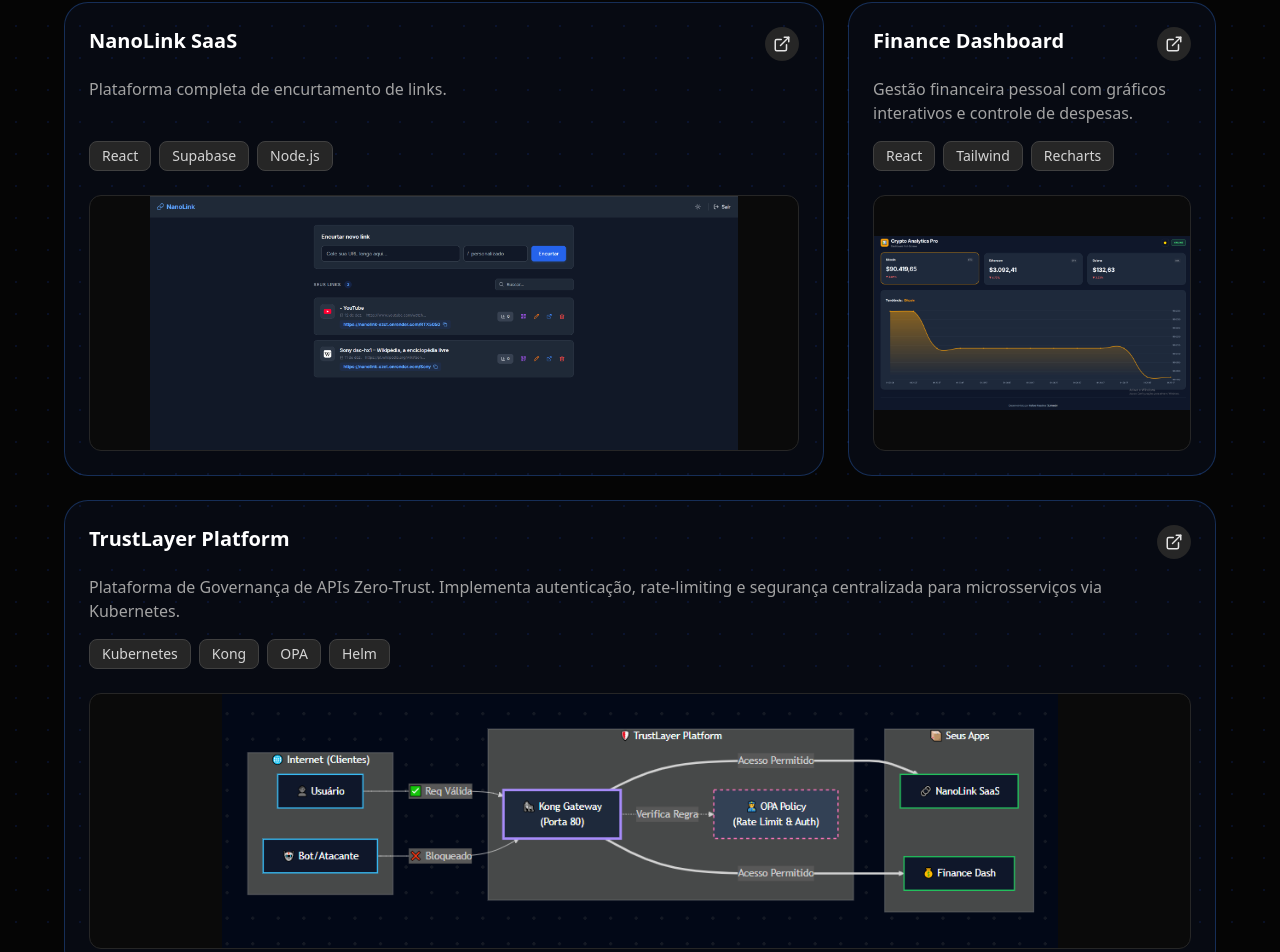
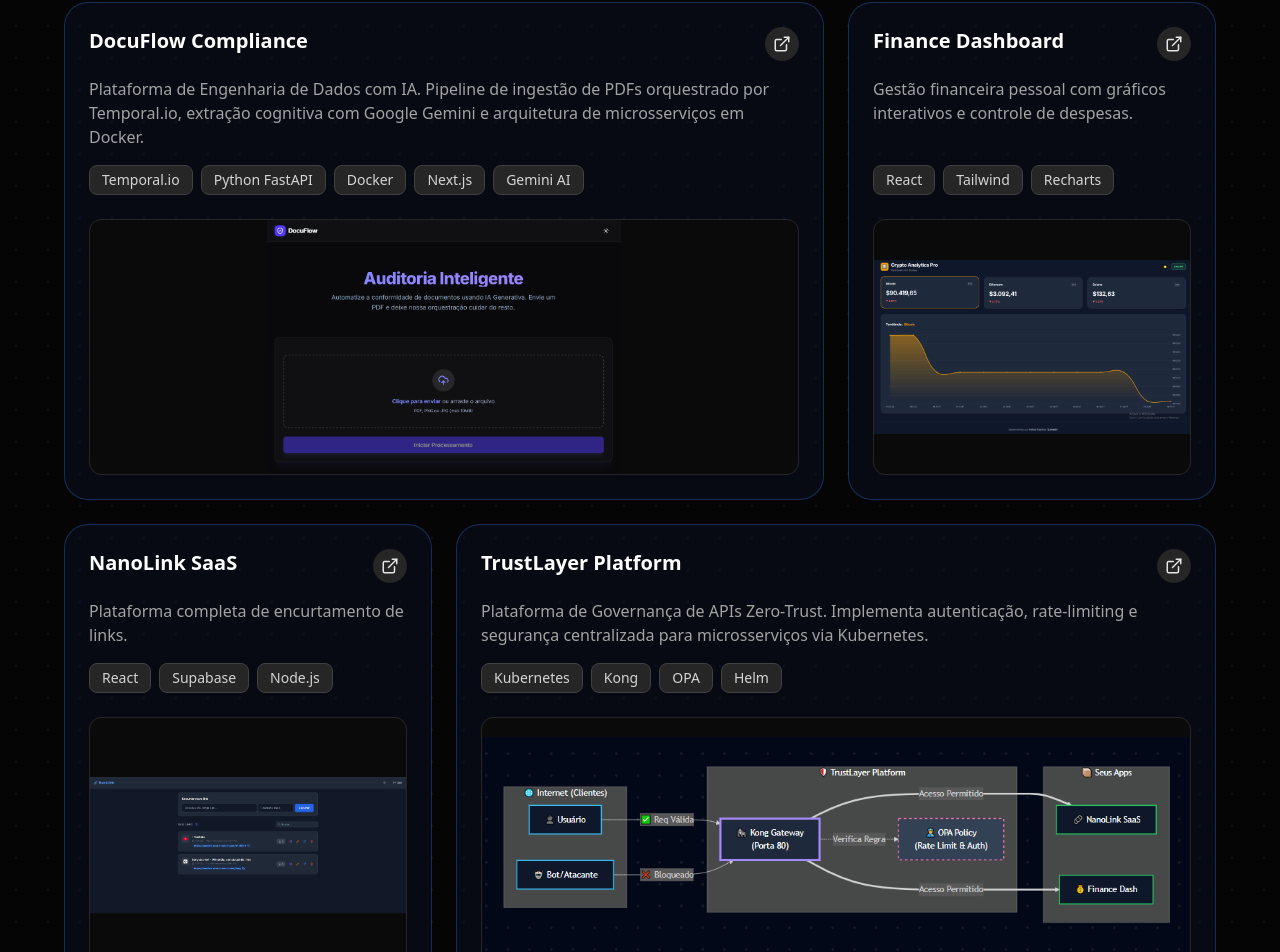
Before and after one commit to FassinaRafael/portfolio-Rafael, a React (Vite) app: page / in a window 1280 px wide. Shown: the part 406-1358 px from the top of the page. Built offline with nearby package versions, Linux system fonts and the light colour scheme.

Commit message:
feat: Docuflow

```diff
--- a/src/App.jsx
+++ b/src/App.jsx
@@ -39,6 +39,8 @@
                 "SQL",
                 "Kubernetes",
                 "Docker",
+                "PostgreSQL",
+                "Python",
               ].map((tech) => (
                 <TechBadge key={tech} name={tech} />
               ))}
--- a/src/data/projects.js
+++ b/src/data/projects.js
@@ -1,12 +1,13 @@
 export const projects = [
   {
     id: 1,
-    title: "NanoLink SaaS",
-    description: "Plataforma completa de encurtamento de links.",
-    tags: ["React", "Supabase", "Node.js"],
-    link: "https://nano-link-iota.vercel.app",
-    className: "md:col-span-2", // Controle de tamanho no grid
-    imgUrl: "/nanolink.png",
+    title: "DocuFlow Compliance",
+    description:
+      "Plataforma de Engenharia de Dados com IA. Pipeline de ingestão de PDFs orquestrado por Temporal.io, extração cognitiva com Google Gemini e arquitetura de microsserviços em Docker.",
+    tags: ["Temporal.io", "Python FastAPI", "Docker", "Next.js", "Gemini AI"],
+    link: "https://github.com/FassinaRafael/docuflow-compliance", // Link do seu repo
+    className: "md:col-span-2", // Destaque grande
+    imgUrl: "/docuflow.png", // Veja instrução abaixo sobre a imagem
   },
   {
     id: 2,
@@ -15,17 +16,26 @@
       "Gestão financeira pessoal com gráficos interativos e controle de despesas.",
     tags: ["React", "Tailwind", "Recharts"],
     link: "https://financial-dashboard-blue-three.vercel.app/",
-    className: "md:col-span-1", // Ocupa 1 coluna (card menor)
+    className: "md:col-span-1",
     imgUrl: "/finance.png",
   },
   {
     id: 3,
+    title: "NanoLink SaaS",
+    description: "Plataforma completa de encurtamento de links.",
+    tags: ["React", "Supabase", "Node.js"],
+    link: "https://nano-link-iota.vercel.app",
+    className: "md:col-span-1",
+    imgUrl: "/nanolink.png",
+  },
+  {
+    id: 4,
     title: "TrustLayer Platform",
     description:
       "Plataforma de Governança de APIs Zero-Trust. Implementa autenticação, rate-limiting e segurança centralizada para microsserviços via Kubernetes.",
     tags: ["Kubernetes", "Kong", "OPA", "Helm"],
     link: "https://github.com/FassinaRafael/trustlayer",
-    className: "md:col-span-3",
+    className: "md:col-span-2",
     imgUrl: "/trustlayer.png",
   },
 ];
```
Also changed, not shown: public/docuflow.png (added).
